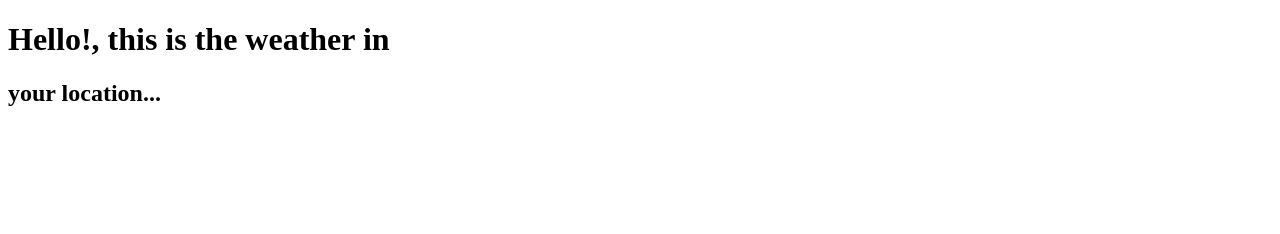
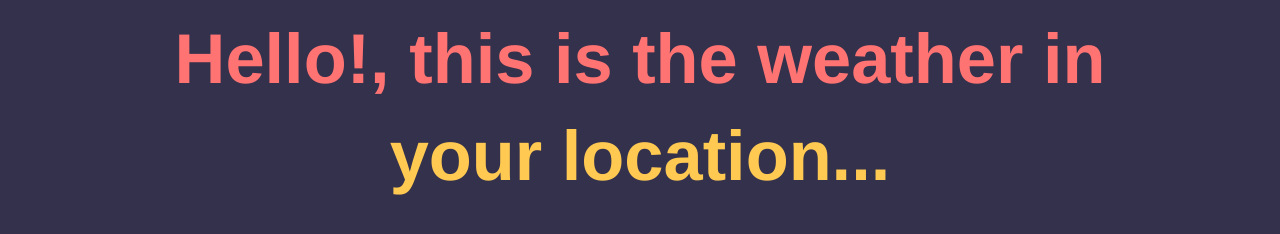
Before and after one commit to jdjuan/weather-getter, a plain HTML site: page index.html in a window 1280 px wide. Drawn offline with nearby package versions, Linux system fonts and the light colour scheme; the site is published under a folder, as on GitHub Pages, so addresses that start at the root find nothing.

```diff
--- a/index.html
+++ b/index.html
@@ -4,14 +4,14 @@
 	<meta name="viewport" content="width=device-width, initial-scale=1, maximum-scale=1, user-scalable=0" />
 	<title>The Weather Project</title>
 	<!-- Default Compass Styles -->
-	<link href="/stylesheets/screen.css" media="screen, projection" rel="stylesheet" type="text/css" />
-	<link href="/stylesheets/print.css" media="print" rel="stylesheet" type="text/css" />
+	<link href="stylesheets/screen.css" media="screen, projection" rel="stylesheet" type="text/css" />
+	<link href="stylesheets/print.css" media="print" rel="stylesheet" type="text/css" />
 	<!-- Boostrap Styles -->
-	<link href="/stylesheets/styles.css" rel="stylesheet" type="text/css" />
+	<link href="stylesheets/styles.css" rel="stylesheet" type="text/css" />
 	<!-- SweetAlert Custom Styles -->
 	<link rel="stylesheet" type="text/css" href="bower_components/sweetalert/dist/sweetalert.css">
 	<!-- Main Custom Styles -->
-	<link href="/stylesheets/style.css" rel="stylesheet" type="text/css" />
+	<link href="stylesheets/style.css" rel="stylesheet" type="text/css" />
 	<!-- [if IE]><link href="/stylesheets/ie.css" media="screen, projection" rel="stylesheet" type="text/css" /><![endif] -->
 
 	<!-- Jquery CDN -->
--- a/javascripts/main.js
+++ b/javascripts/main.js
@@ -62,7 +62,7 @@
 		$.getJSON( "http://api.openweathermap.org/data/2.5/weather?",query, function( data ) {
 			var table = $("table.information");
 			var html = "";
-			$("#city").text(data.name);
+			$("#city").text(data.name+","+data.sys.country);
 			html += "<tr><td>Temperature:</td><td>"+data.main.temp+"°F</td></tr>";
 			html += "<tr><td>Description:</td><td>"+data.weather[0].description+"</td></tr>";
 			html += "<tr><td>Humidity:</td><td>"+data.main.humidity+"%</td></tr>";
```
